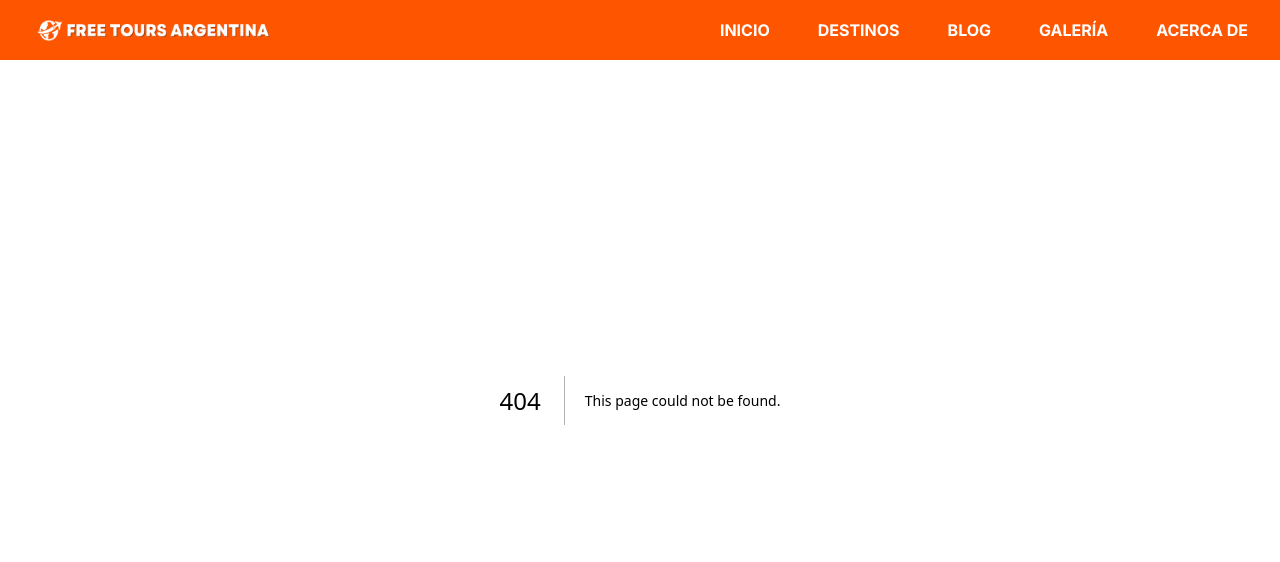
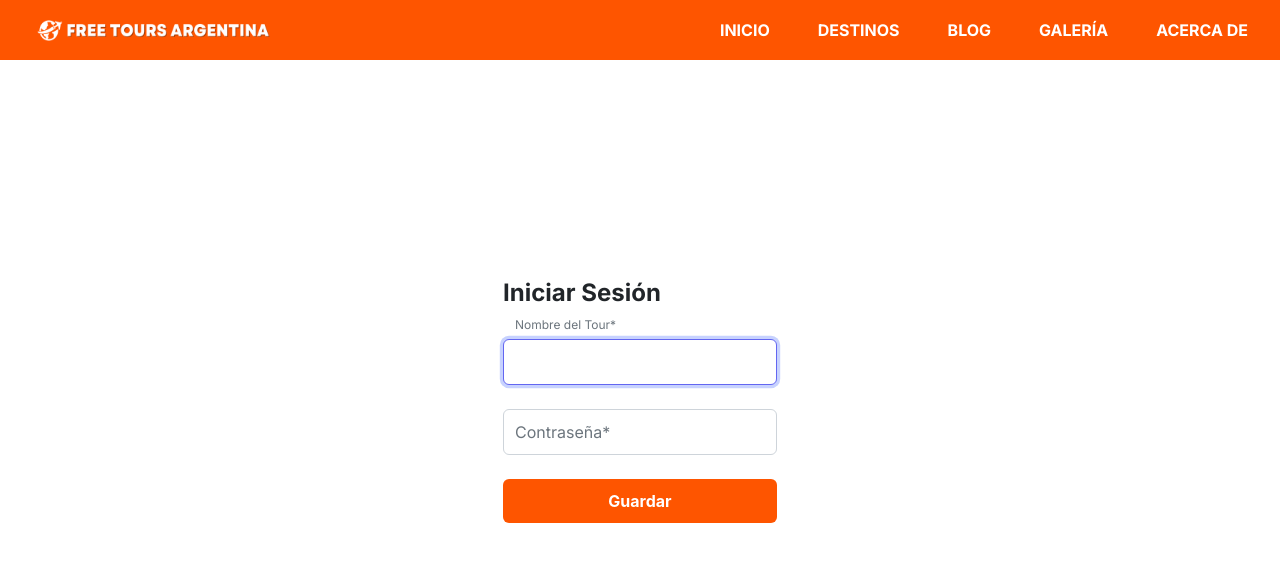
Before and after one commit to GonzaloGuaimas/tourism-blog-website-nextjs, a Next.js app: page /login in a window 1280 px wide. Before the commit this address had no page. Shown: the top 562 px of the page. Built offline with nearby package versions, Linux system fonts and the light colour scheme.

Commit message:
add login authentication with nextAuth

```diff
--- a/models/Tour.ts
+++ b/models/Tour.ts
@@ -108,4 +108,4 @@ const TourSchema = new mongoose.Schema({
     },
 })
 
-export default mongoose.models.Tour || mongoose.model('TourSchema', TourSchema)
+export default mongoose.models.Tour || mongoose.model('Tour', TourSchema)
--- a/package.json
+++ b/package.json
@@ -17,6 +17,7 @@
     "eslint-config-next": "13.0.7",
     "mongoose": "^6.8.1",
     "next": "13.0.7",
+    "next-auth": "^4.18.7",
     "primeicons": "^6.0.1",
     "primereact": "^8.7.3",
     "react": "18.2.0",
--- a/pages/_app.tsx
+++ b/pages/_app.tsx
@@ -5,14 +5,19 @@ import { Inter } from '@next/font/google'
 import 'primereact/resources/themes/lara-light-indigo/theme.css'
 import 'primereact/resources/primereact.min.css'
 import 'primeicons/primeicons.css'
+import { SessionProvider } from 'next-auth/react'
+import React from 'react'
+
 const inter = Inter({ subsets: ['latin'] })
 
-export default function App({ Component, pageProps }: AppProps) {
+export default function App({ Component, pageProps: {session, ...pageProps} }: AppProps) {
 
   return (
     <main className={inter.className}>
-      <NavBar/>
-      <Component {...pageProps} />
+      <SessionProvider session={session}>
+        <NavBar/>
+        <Component {...pageProps} />
+      </SessionProvider>
     </main>
   )
 }
--- a/pages/admin.tsx
+++ b/pages/admin.tsx
@@ -4,11 +4,17 @@ import { Inter } from '@next/font/google'
 import Header from '../components/admin/Header'
 import { TabView, TabPanel } from 'primereact/tabview'
 import { MainForm } from '../components/admin/MainForm'
+import React from 'react'
+import { useSession } from 'next-auth/react'
 
 // eslint-disable-next-line no-unused-vars
 const inter = Inter({ subsets: ['latin'] })
 
 export default function Home() {
+  const { data: session } = useSession({required: true})
+  if(!session?.user){
+    return <></>
+  }
     return (
         <>
           <Head>
--- a/pages/index.tsx
+++ b/pages/index.tsx
@@ -11,6 +11,7 @@ import Footer from '../components/Footer'
 import { useRef } from 'react'
 import { useInView } from 'react-intersection-observer'
 import Awards from '../components/Awards'
+import React from 'react'
 
 // eslint-disable-next-line no-unused-vars
 const inter = Inter({ subsets: ['latin'] })
--- /dev/null
+++ b/pages/login.tsx
@@ -0,0 +1,64 @@
+import Head from 'next/head'
+import styles from '../styles/Home.module.css'
+import { Inter } from '@next/font/google'
+import React from 'react'
+import { signIn } from 'next-auth/react'
+import { useRouter } from 'next/router'
+import { Controller, useForm } from 'react-hook-form'
+import { InputText } from 'primereact/inputtext'
+import { classNames } from 'primereact/utils'
+import { Button } from 'primereact/button'
+import { Password } from 'primereact/password'
+
+// eslint-disable-next-line no-unused-vars
+const inter = Inter({ subsets: ['latin'] })
+
+export default function Home() {
+    const router = useRouter()
+    const defaultValues = {name: '', password: ''}
+    const { control, formState: { errors }, handleSubmit } = useForm({ defaultValues })
+    const onSubmit = async (data: any) => {
+        signIn('credentials', {...data, redirect: false}).then(res => {
+            if(res?.ok){
+                router.push('/admin')
+            }
+        }).catch(error => console.log(error, 'tira error'))
+      }
+    return (
+      <>
+        <Head>
+          <title>Free Tours Argentina</title>
+          <meta name="description" content="Generated by create next app" />
+          <meta name="viewport" content="width=device-width, initial-scale=1" />
+          <link rel="icon" href="/assets/logoMundo.png" />
+        </Head>
+        <main className={styles.main}>
+            <div className={styles.loginForm}>
+                <form onSubmit={handleSubmit(onSubmit)} className="p-fluid">
+                    <h2>Iniciar Sesión</h2>
+                    <div className={styles.field}>
+                        <span className="p-float-label">
+                            <Controller name="name" control={control} rules={{ required: 'Ingrese Nombre del Tour.' }} render={({ field, fieldState }) => (
+                                <InputText id={field.name} {...field} autoFocus className={classNames({ 'p-invalid': fieldState.invalid })} />
+                            )} />
+                            <label htmlFor="name" className={classNames({ 'p-error': errors.name })}>Nombre del Tour*</label>
+                        </span>
+                        {errors['name'] && <small className="p-error">{errors['name'].message}</small>}
+                    </div>
+
+                    <div className={styles.field}>
+                        <span className="p-float-label">
+                            <Controller name="password" control={control} rules={{ required: 'Ingrese Contraseña.' }} render={({ field, fieldState }) => (
+                                <Password id={field.name} {...field} className={classNames({ 'p-invalid': fieldState.invalid })} feedback={false}/>
+                            )} />
+                            <label htmlFor="password" className={classNames({ 'p-error': errors.password })}>Contraseña*</label>
+                        </span>
+                        {errors['password'] && <small className="p-error">{errors['password'].message}</small>}
+                    </div>
+                    <Button type="submit" label="Guardar" className="mt-2" />
+                </form>
+            </div>
+        </main>
+      </>
+    )
+  }
--- a/styles/Home.module.css
+++ b/styles/Home.module.css
@@ -499,7 +499,21 @@
   -webkit-transform: scale(1.05);
   transform: scale(1.05);
 }
-
+/*-------------------LOGIN FORM---------------------------------*/
+.loginForm {
+  width: 100%;
+  height: 100vh;
+  display: flex;
+  align-items: center;
+  justify-content: center;
+}
+.loginForm .field {
+  margin-bottom: 1.5rem !important;
+}
+.loginForm h2 {
+  color: var(--primary-font-color);
+  margin-bottom: 2rem;
+}
 
 /*------------------ANIMATIONS-----------------------*/
 
```
Also changed, not shown: pages/api/auth/[...nextauth].js (added, +30 -0 lines), pages/api/tours/[id].ts (added, +45 -0 lines), pages/api/tours/index.ts (added, +30 -0 lines), 1 other file (tests, documents, lock files or other folders).
